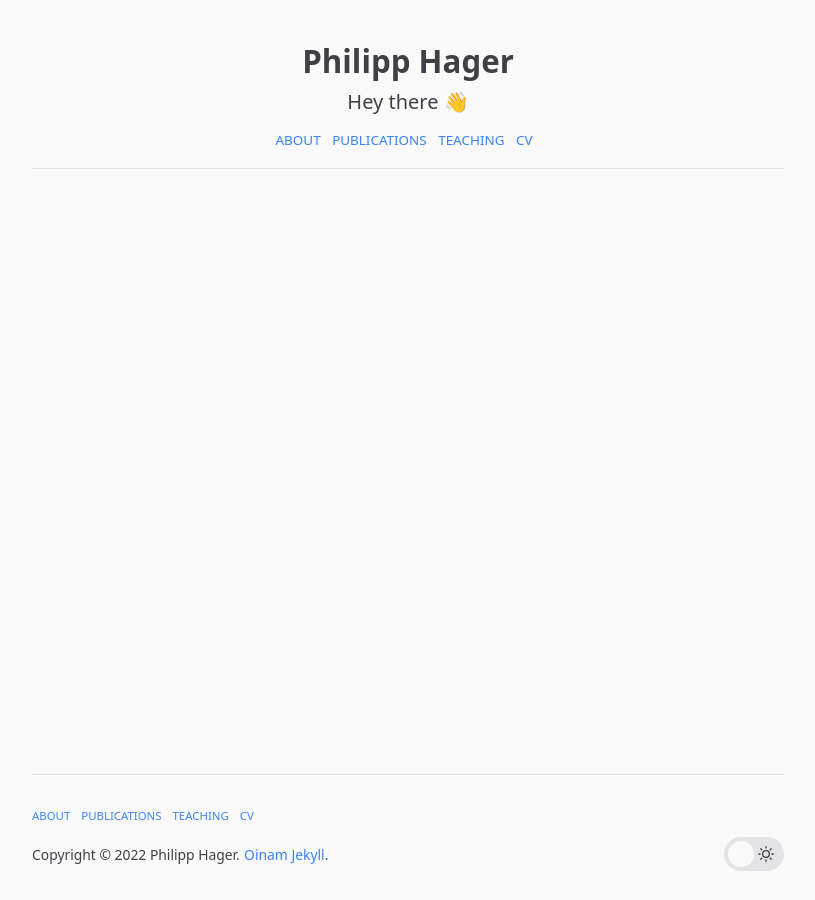
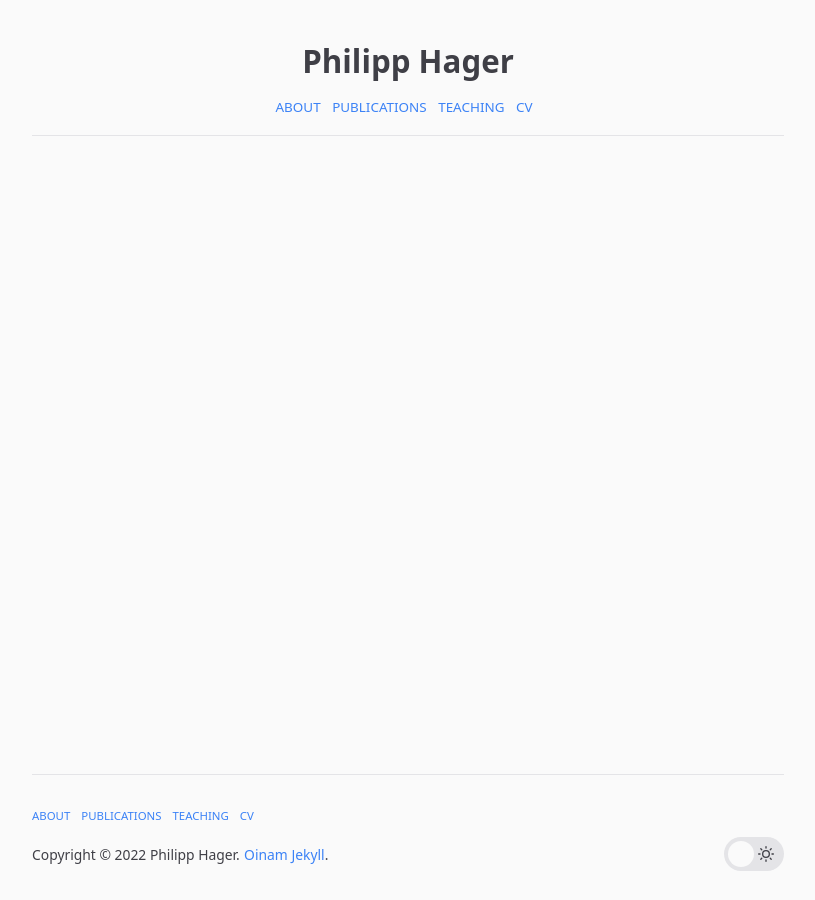
Before and after one commit to philipphager/philipphager.github.io, a Jekyll site: the page built from index.md, in a window 1280 px wide. Shown: the whole page, without its empty margins (232-1047 px from the left). Built offline with Jekyll 4.4.1, drawn with Linux system fonts in a browser that asks for light colours.

Commit message:
Adjust configs

```diff
--- a/_config.yml
+++ b/_config.yml
@@ -1,5 +1,5 @@
 title: Philipp Hager
-description: Hey there 👋
+description: ""
 
 # Set this to your domain; baseurl is for the folder in your domain, if you have one -- `blog`.
 # you can leave both of them blank if you are deploying on a top-level domain.
@@ -11,8 +11,8 @@ footer:
   credit: true
   custom: false
 
-# if above footer:custom is 'true', then this will be printed instead
-footer_custom: 'An ever Work-in-Progress effort by <a href="https://oinam.com">Oinam</a>.'
+# footer:custom is true, print:
+footer_custom: ""
 
 layout:
   theme: default # default, vintage, nord
```
